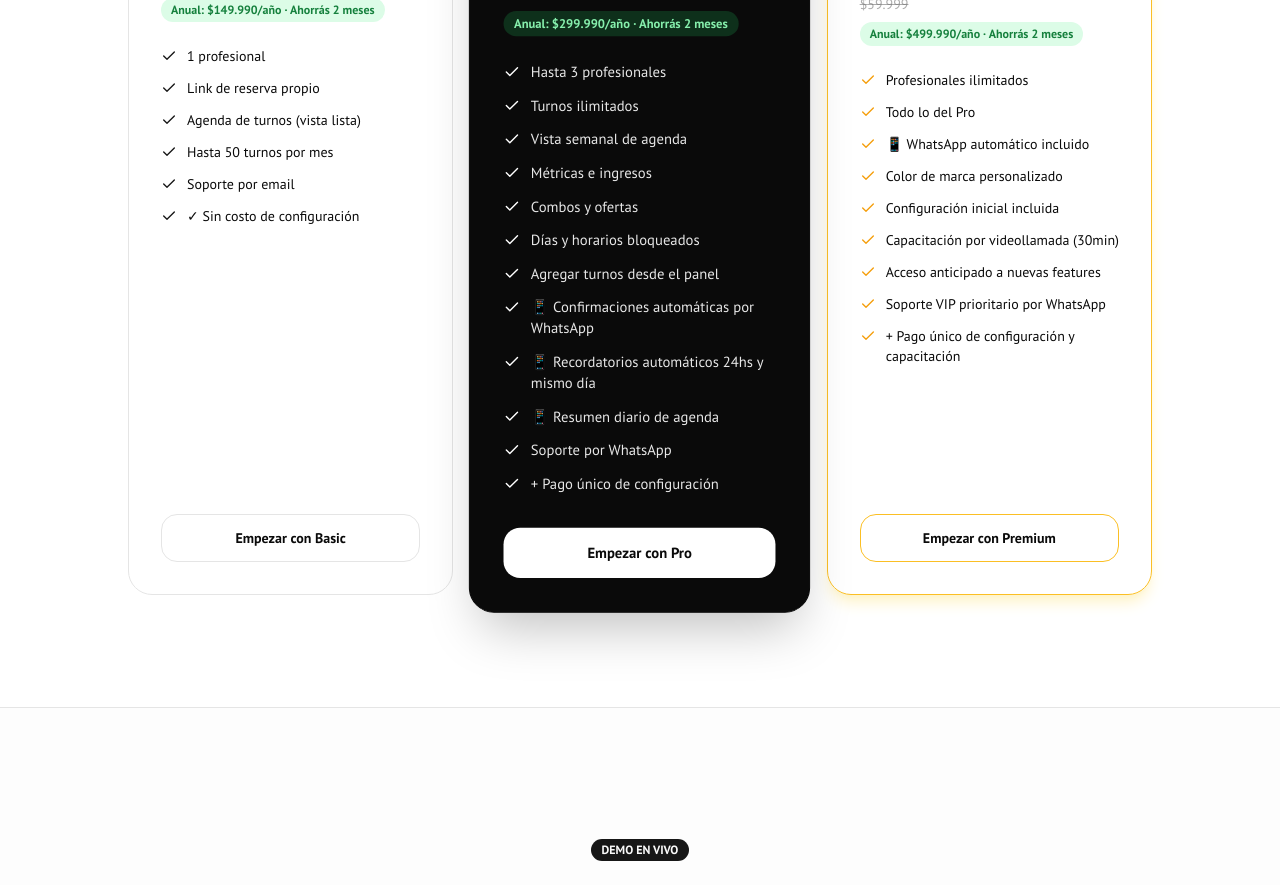
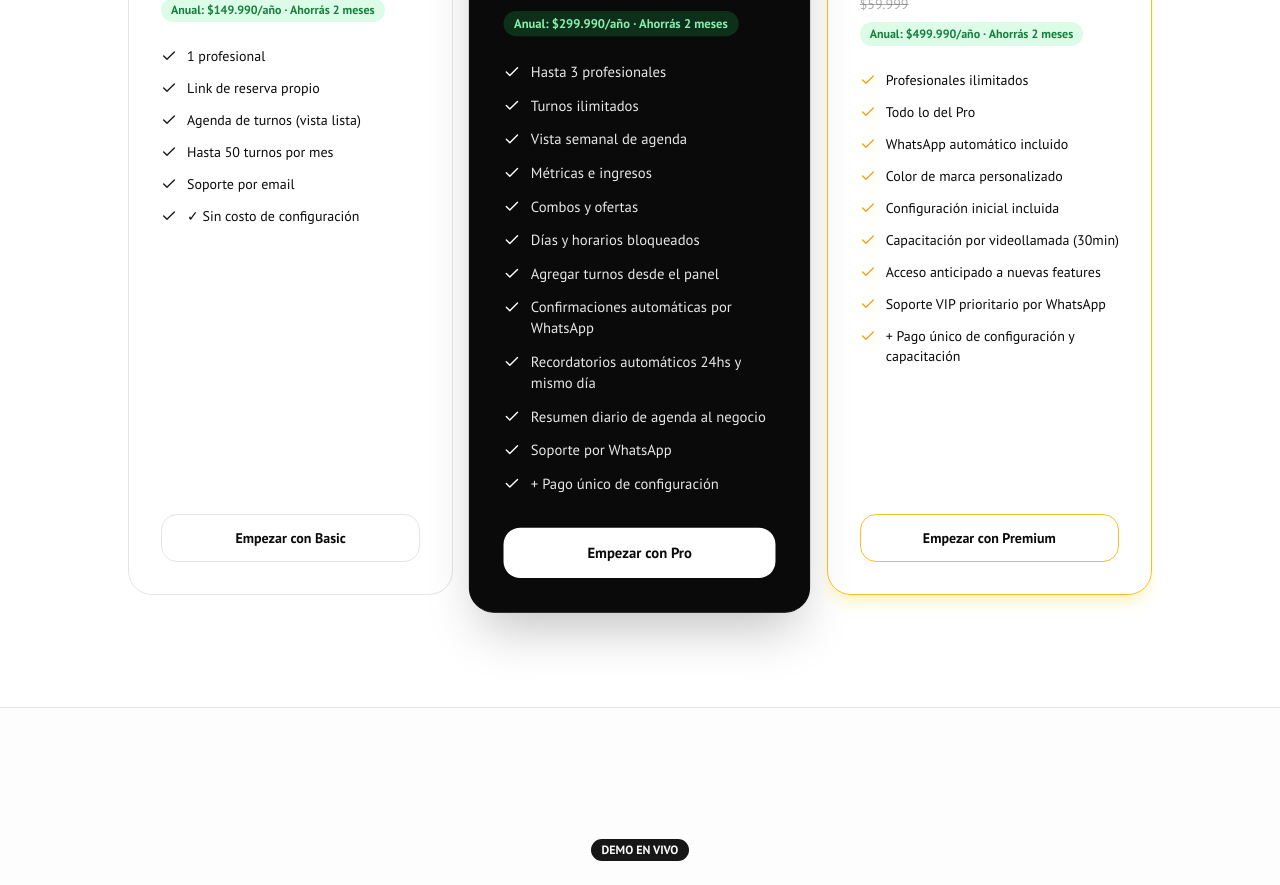
Before and after one commit to NahuelSchmidt/turnosYa-DEMO, a Next.js app: page / in a window 1280 px wide. Shown: the part 3740-4625 px from the top of the page. Built offline with nearby package versions, Linux system fonts and the light colour scheme; no server answers; the database is empty.

Commit message:
fix: sacar emojis de telefono en planes de precios

```diff
--- a/src/components/landing/PricingSection.tsx
+++ b/src/components/landing/PricingSection.tsx
@@ -46,9 +46,9 @@ const PLANS = [
       "Combos y ofertas",
       "Días y horarios bloqueados",
       "Agregar turnos desde el panel",
-      "📱 Confirmaciones automáticas por WhatsApp",
-      "📱 Recordatorios automáticos 24hs y mismo día",
-      "📱 Resumen diario de agenda",
+      "Confirmaciones automáticas por WhatsApp",
+      "Recordatorios automáticos 24hs y mismo día",
+      "Resumen diario de agenda al negocio",
       "Soporte por WhatsApp",
       "+ Pago único de configuración",
     ],
@@ -67,7 +67,7 @@ const PLANS = [
     features: [
       "Profesionales ilimitados",
       "Todo lo del Pro",
-      "📱 WhatsApp automático incluido",
+      "WhatsApp automático incluido",
       "Color de marca personalizado",
       "Configuración inicial incluida",
       "Capacitación por videollamada (30min)",
```
